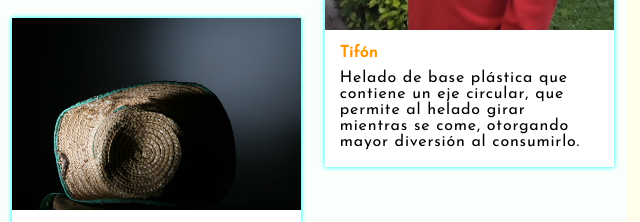
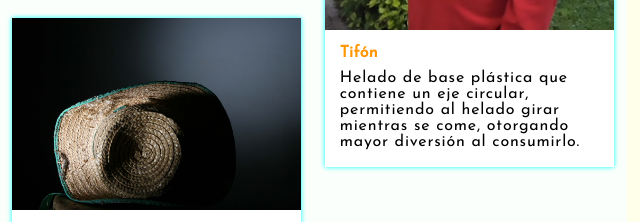
Before and after one commit to gatomontin/bustamante-castaneda, a plain HTML site: page index.html in a window 1280 px wide. Shown: the part 2214-2436 px from the top of the page, 640-1280 px from the left. Drawn offline with nearby package versions, Linux system fonts and the light colour scheme.

Commit message:
Update index.html

```diff
--- a/index.html
+++ b/index.html
@@ -175,7 +175,7 @@
 	<div class="item">
 		<figure><img src="images/tifon.jpg"/></figure>
 	  	<h5>Tifón</h5>
-	  	<p>Helado de base plástica que contiene un eje circular, que permite al helado girar mientras se come, otorgando mayor diversión al consumirlo.</p>
+	  	<p>Helado de base plástica que contiene un eje circular, permitiendo al helado girar mientras se come, otorgando mayor diversión al consumirlo.</p>
 	</div><!--/item-->
 	<div class="item">
 		<figure><img src="images/nuggeton.jpg"/></figure>
```
